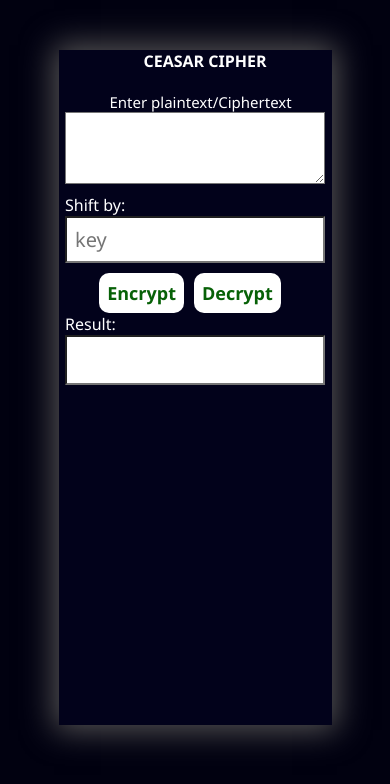
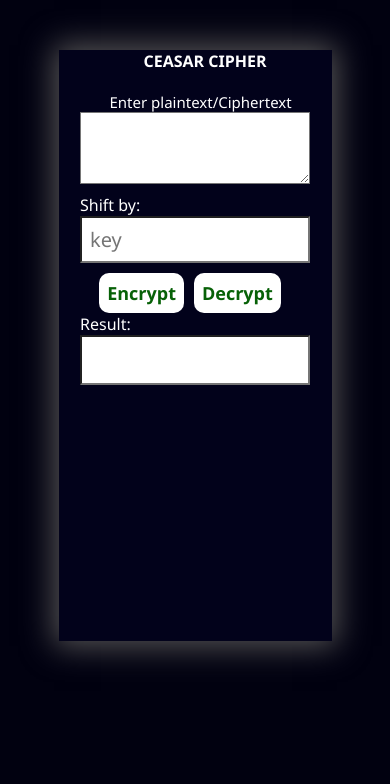
Before and after one commit to SUPERIORII/ceasar-cipher, a plain HTML site: page index.html in a window 390 px wide. Both pictures are taken after a click on the button "Continue". Drawn offline with Linux system fonts and the light colour scheme.

Commit message:
second edit

```diff
--- a/style.css
+++ b/style.css
@@ -30,7 +30,7 @@ body {
 .general-wrapper {
     background-color: rgb(2, 2, 27);
     width: 70vw;
-    height: 80vh;
+    height: 70vh;
     box-shadow: 0px 0px 30px 5px rgb(87, 86, 86);
     color: white;
 
@@ -267,4 +267,8 @@ transition: .5s ease-out;
     .container {
         width: 100%;
     }
+
+    .text-area,#key, .result {
+        width: 230px;
+    }
 }
```
